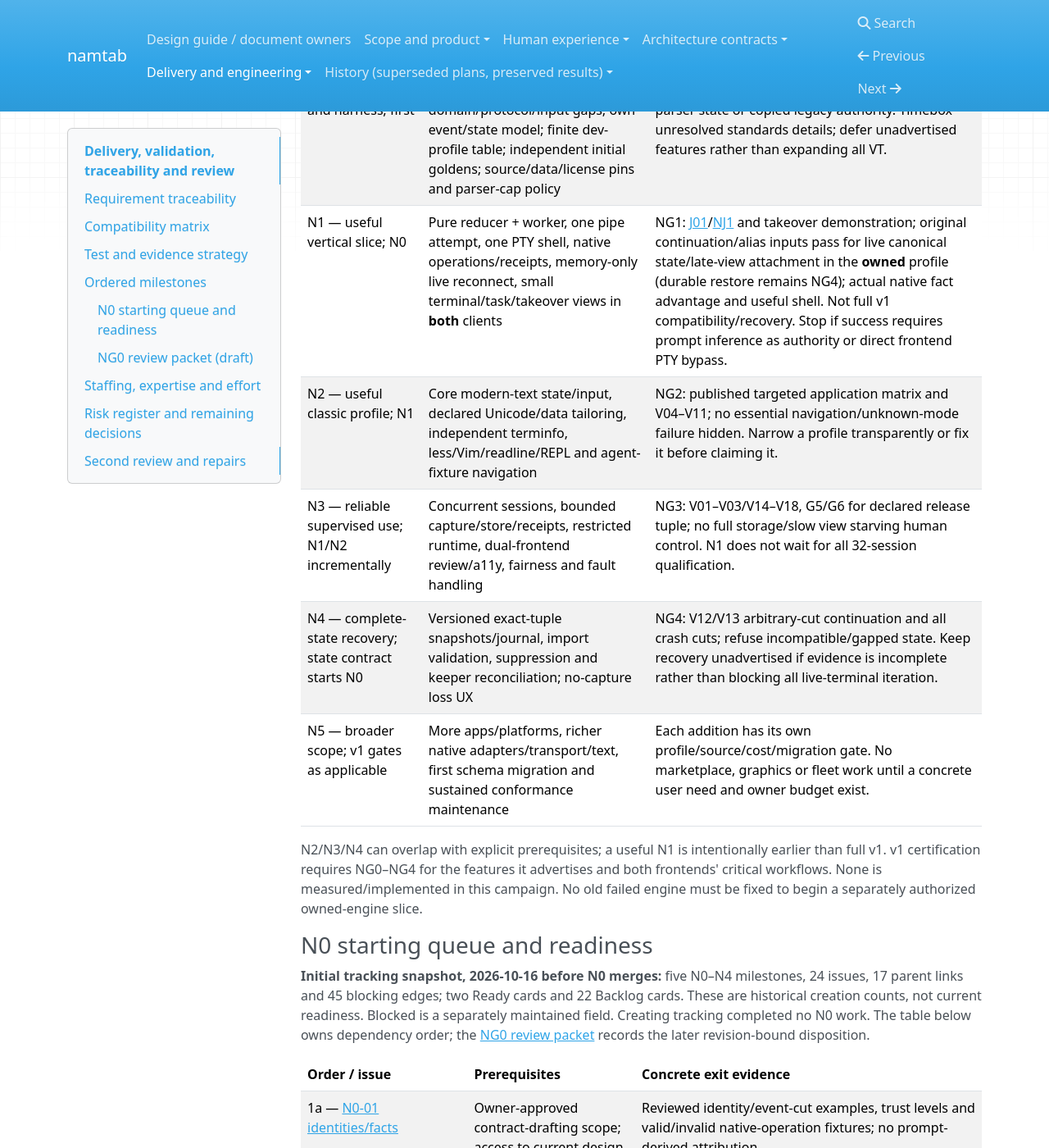
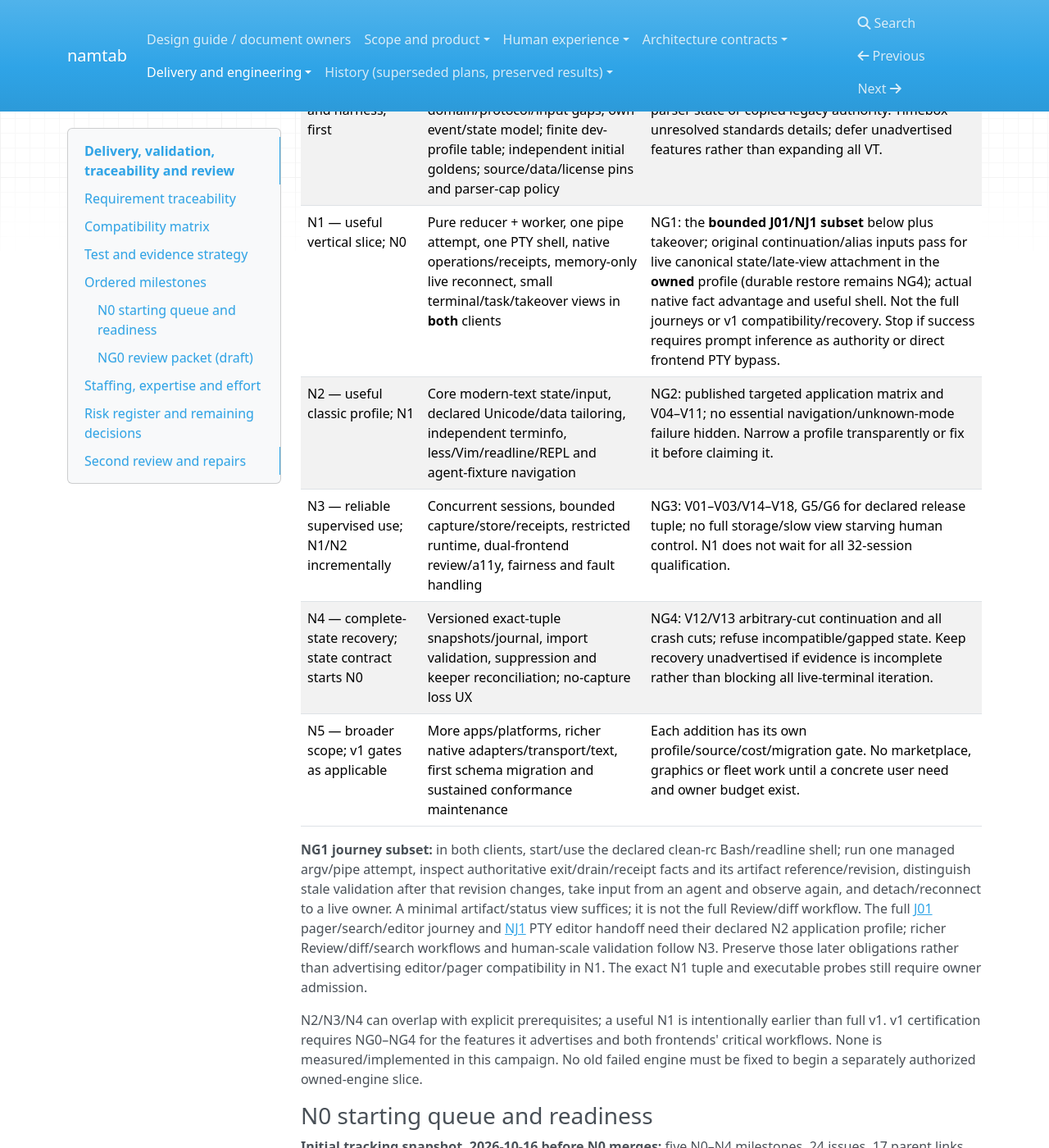
Before and after one commit to whoodes/namtab, an MkDocs documentation site: the page built from docs/engine/delivery-and-validation.md, in a window 1280 px wide and 1400 px high, scrolled down 5374 px. Shown: the whole window at 82% size. Built offline with MkDocs 1.6.1, drawn with Linux system fonts in a browser that asks for light colours; nearby versions of some CDN libraries; some of the changed text lies outside the part shown.

Commit message:
Bound NG1 journeys to the initial dual-client slice
An independent NG0 scope review found that the inherited NG1 links required full pager/editor/search and Review workflows while N1 promised a smaller Bash/readline and native pipe slice. Name the exact first subset in the existing gate and preserve the complete journeys at their N2/N3 gates.

The packet and frontend owner now share that boundary. Artifact revision truth, both clients, takeover and live-owner reconnect remain required; owner tuple admission and later qualification are not waived.

Validation: strict make docs and 712 local links pass for the repair. Earlier exact-HEAD active checks remain recorded separately; final revision checks and independent re-reviews follow.

```diff
--- a/docs/engine/delivery-and-validation.md
+++ b/docs/engine/delivery-and-validation.md
@@ -72,11 +72,13 @@ Routine CI validates the [active-source foundation and governance](../engineerin
 | Milestone / dependencies | Concrete deliverable | Success gate / stop condition |
 | --- | --- | --- |
 | N0 — contracts and harness; first | Reconcile existing domain/protocol/input gaps; own event/state model; finite dev-profile table; independent initial goldens; source/data/license pins and parser-cap policy | NG0: reviewed contracts and traceability; no hidden parser state or copied legacy authority. Timebox unresolved standards details; defer unadvertised features rather than expanding all VT. |
-| N1 — useful vertical slice; N0 | Pure reducer + worker, one pipe attempt, one PTY shell, native operations/receipts, memory-only live reconnect, small terminal/task/takeover views in **both** clients | NG1: [J01](../ux/11-human-experience-spec.md#end-to-end-journeys-and-transition-evidence)/[NJ1](frontend-contracts.md#native-to-legacy-journeys) and takeover demonstration; original continuation/alias inputs pass for live canonical state/late-view attachment in the **owned** profile (durable restore remains NG4); actual native fact advantage and useful shell. Not full v1 compatibility/recovery. Stop if success requires prompt inference as authority or direct frontend PTY bypass. |
+| N1 — useful vertical slice; N0 | Pure reducer + worker, one pipe attempt, one PTY shell, native operations/receipts, memory-only live reconnect, small terminal/task/takeover views in **both** clients | NG1: the **bounded J01/NJ1 subset** below plus takeover; original continuation/alias inputs pass for live canonical state/late-view attachment in the **owned** profile (durable restore remains NG4); actual native fact advantage and useful shell. Not the full journeys or v1 compatibility/recovery. Stop if success requires prompt inference as authority or direct frontend PTY bypass. |
 | N2 — useful classic profile; N1 | Core modern-text state/input, declared Unicode/data tailoring, independent terminfo, less/Vim/readline/REPL and agent-fixture navigation | NG2: published targeted application matrix and V04–V11; no essential navigation/unknown-mode failure hidden. Narrow a profile transparently or fix it before claiming it. |
 | N3 — reliable supervised use; N1/N2 incrementally | Concurrent sessions, bounded capture/store/receipts, restricted runtime, dual-frontend review/a11y, fairness and fault handling | NG3: V01–V03/V14–V18, G5/G6 for declared release tuple; no full storage/slow view starving human control. N1 does not wait for all 32-session qualification. |
 | N4 — complete-state recovery; state contract starts N0 | Versioned exact-tuple snapshots/journal, import validation, suppression and keeper reconciliation; no-capture loss UX | NG4: V12/V13 arbitrary-cut continuation and all crash cuts; refuse incompatible/gapped state. Keep recovery unadvertised if evidence is incomplete rather than blocking all live-terminal iteration. |
 | N5 — broader scope; v1 gates as applicable | More apps/platforms, richer native adapters/transport/text, first schema migration and sustained conformance maintenance | Each addition has its own profile/source/cost/migration gate. No marketplace, graphics or fleet work until a concrete user need and owner budget exist. |
+
+**NG1 journey subset:** in both clients, start/use the declared clean-rc Bash/readline shell; run one managed argv/pipe attempt, inspect authoritative exit/drain/receipt facts and its artifact reference/revision, distinguish stale validation after that revision changes, take input from an agent and observe again, and detach/reconnect to a live owner. A minimal artifact/status view suffices; it is not the full Review/diff workflow. The full [J01](../ux/11-human-experience-spec.md#end-to-end-journeys-and-transition-evidence) pager/search/editor journey and [NJ1](frontend-contracts.md#native-to-legacy-journeys) PTY editor handoff need their declared N2 application profile; richer Review/diff/search workflows and human-scale validation follow N3. Preserve those later obligations rather than advertising editor/pager compatibility in N1. The exact N1 tuple and executable probes still require owner admission.
 
 N2/N3/N4 can overlap with explicit prerequisites; a useful N1 is intentionally earlier than full v1. v1 certification requires NG0–NG4 for the features it advertises and both frontends' critical workflows. None is measured/implemented in this campaign. No old failed engine must be fixed to begin a separately authorized owned-engine slice.
 
@@ -124,7 +126,7 @@ Before owner acceptance, require exact-candidate active-source and freshly refre
 
 Record the owner, external owner-review decision reference (for example, the explicit user approval transcript or review URL), exact input/packet revisions, accepted exclusions and disposition before marking NG0 accepted-for-design or closing issue16/N0. This does not require implementing the product decision API before NG0. A merge approval for a preparation PR is not that decision unless the user explicitly says so. Keep the umbrella and milestone open while these conditions remain.
 
-**Bounded N1 plan for later authorization:** implement one safe owned pure reducer for the finite profile and its independent live-state/key/query oracles; connect one bounded multiplexed worker through the reviewed private seam; add one managed pipe attempt and one local Bash/readline PTY tuple with declared TERM/config; exercise one task/artifact/receipt workflow plus zero-agent shell and takeover in minimal views in both clients. Observe–act–observe, explicit unknown/partial effects and one reply owner are required from the slice. Demonstrate live-owner attach/detach/reconnect; durable crash restore remains N4. N1 earns NG1 only with the [existing concrete gate](#ordered-milestones), original regression inputs in the owned profile, native fact advantage and recorded actual results. No paid model, broad editor/Unicode compatibility, unrestricted automation, custom font stack, stable plugin ABI or full G6 claim is prerequisite. Stop the slice if it needs output-derived authority, private frontend PTY access, hidden semantic state or silent input replay; narrow an unadvertised profile explicitly rather than masking a failure.
+**Bounded N1 plan for later authorization:** implement one safe owned pure reducer for the finite profile and its independent live-state/key/query oracles; connect one bounded multiplexed worker through the reviewed private seam; add one managed pipe attempt and one local Bash/readline PTY tuple with declared TERM/config; exercise one task/artifact/receipt workflow plus zero-agent shell and takeover in minimal views in both clients. Observe–act–observe, explicit unknown/partial effects and one reply owner are required from the slice. Demonstrate live-owner attach/detach/reconnect; durable crash restore remains N4. N1 earns NG1 only with the [existing concrete gate](#ordered-milestones), original regression inputs in the owned profile, native fact advantage and recorded actual results. Use only the [NG1 journey subset](#ordered-milestones); full pager/editor and richer Review/diff/search journeys retain their N2/N3 gates. No paid model, broad Unicode compatibility, unrestricted automation, custom font stack, stable plugin ABI or full G6 claim is prerequisite. Stop the slice if it needs output-derived authority, private frontend PTY access, hidden semantic state or silent input replay; narrow an unadvertised profile explicitly rather than masking a failure.
 
 ## Staffing, expertise and effort
 
```
Also changed, not shown: docs/engine/frontend-contracts.md (+1 -1 lines).
